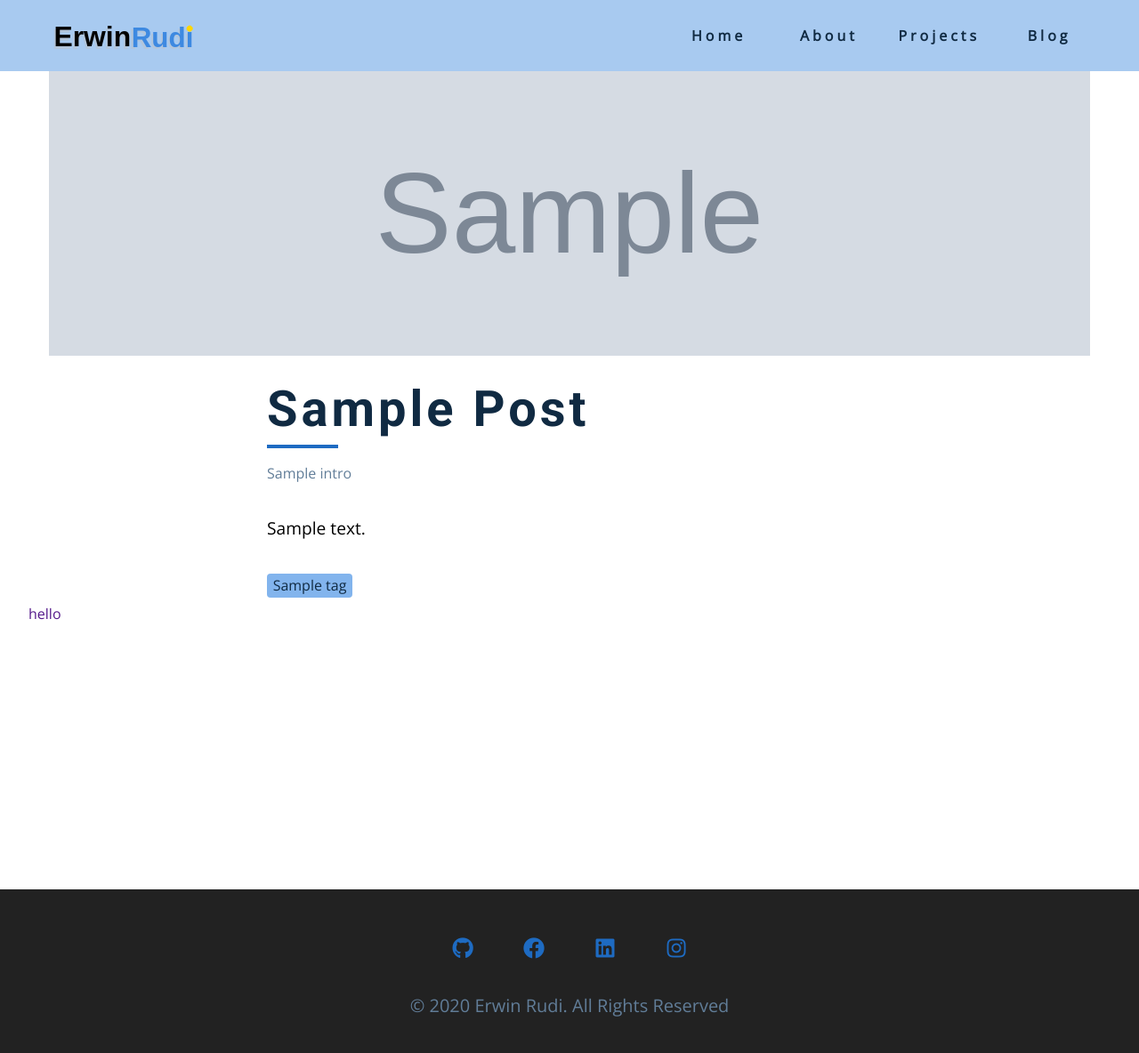
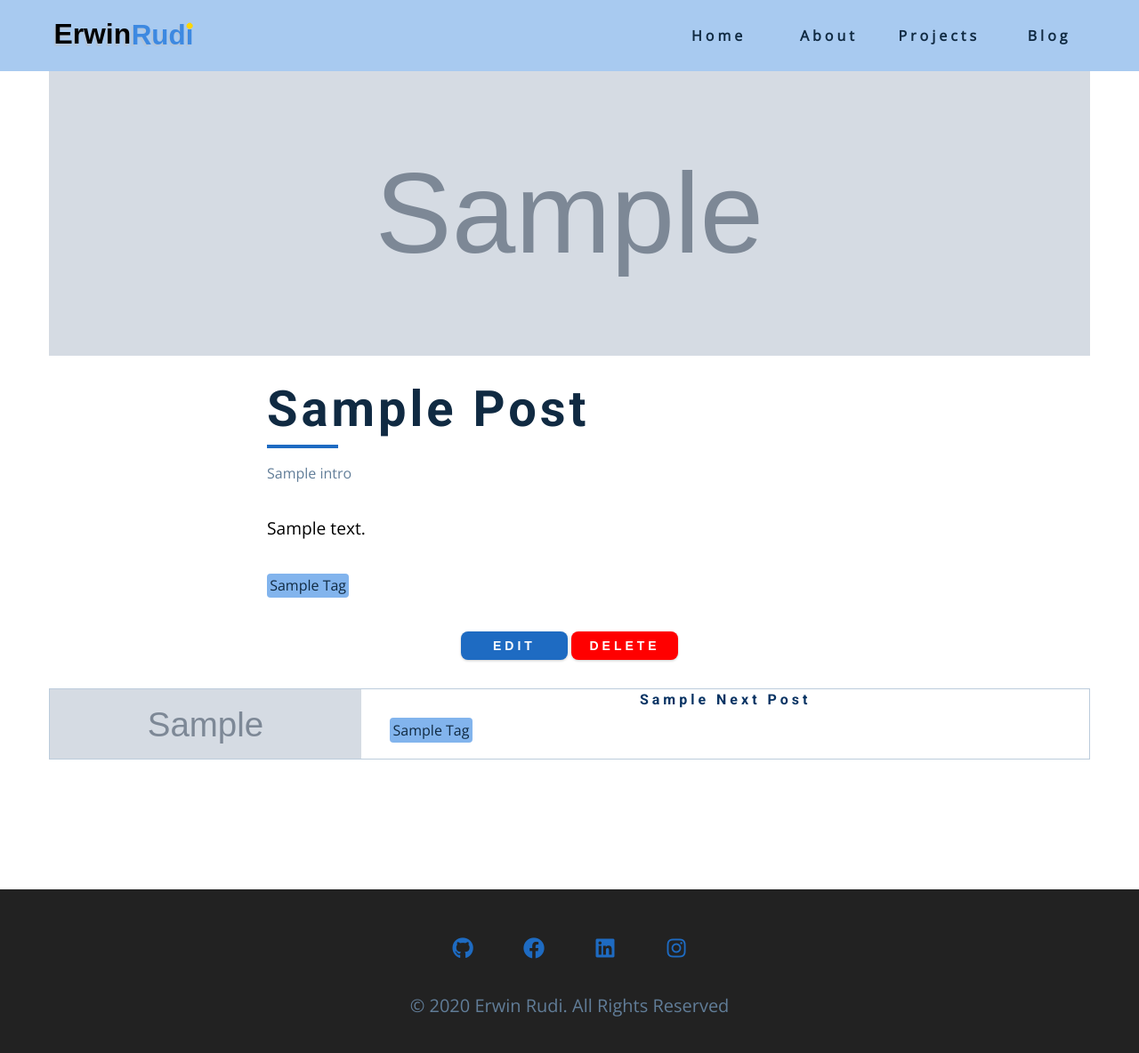
Before and after one commit to solinuck/portfolio, a Flask app: template portfolio_app/templates/blog/article.html in a window 1280 px wide. Shown: the whole page at 89% size. Run offline with Flask 2, Linux system fonts and the light colour scheme; the template is opened without the code that fills it: most values are stand-ins (such as "Sample title", 1, 10 or a date in 2020); grey boxes marked "Sample" are stand-in pictures.

Commit message:
better blog card structure and styling

```diff
--- a/portfolio_app/blog.py
+++ b/portfolio_app/blog.py
@@ -33,6 +33,7 @@ def bloglist_view():
     posts = [dict(post) for post in posts]
     for post in posts:
         post["tags"] = eval(post["tags"])
+        print(post["tags"])
     search_value = None
 
     if request.method == "POST":
@@ -170,7 +171,6 @@ def single_article_view(id, title):
 @login_required
 def update_view(id):
     post = get_post(id)
-    tags = eval(post["tags"])
 
     if request.method == "POST":
         title = request.form["title"]
@@ -221,7 +221,7 @@ def update_view(id):
             db.commit()
             return redirect(url_for("blog.bloglist_view"))
 
-    return render_template("blog/update.html", post=post, tags=tags)
+    return render_template("blog/update.html", post=post)
 
 
 @bp.route("<int:id>/delete")
--- a/portfolio_app/static/css/styles.css
+++ b/portfolio_app/static/css/styles.css
@@ -907,31 +920,30 @@ Tags
   left: 5rem;
 }
 
-.create-tag {
-  margin-top: 1rem;
-}
-
 .tags {
   text-align: center;
   margin: 0.4rem 0;
-  display: grid;
-  grid-template-columns: repeat(auto-fill, minmax(4rem, 6rem));
-  grid-gap: 0.7rem;
+  display: flex;
+  flex-wrap: wrap;
 }
 
 .tag {
-  padding: 0.1rem 0;
+  padding: 0.1rem 0.2rem;
   background: var(--clr-primary-9);
   border-radius: 0.25rem;
+  margin-right: 0.5rem;
   color: var(--clr-primary-6);
+  text-transform: capitalize;
 }
 
 .tag-back {
-  padding: 0.1rem 0;
+  padding: 0.1rem 0.2rem;
+  margin-right: 0.5rem;
   background: var(--clr-primary-3);
   color: var(--clr-primary-1);
   border-radius: 0.25rem;
   transition: var(--transition);
+  text-transform: capitalize;
 }
 
 .tag-back:hover {
@@ -1032,6 +1044,41 @@ Single Blog Article
   padding: 1rem 0;
   color: black;
   text-align: justify;
+}
+
+.article-footer {
+  display: grid;
+  max-width: 1170px;
+  margin: 2rem auto;
+  grid-template-columns: repeat(auto-fit, minmax(300px, 1fr));
+  grid-gap: 1rem 2rem;
+}
+
+.article-footer-card {
+  height: 5rem;
+  border: 1px solid var(--clr-grey-8);
+  display: grid;
+  grid-template-columns: 30% 1fr;
+}
+
+.article-footer-photo {
+  height: 100%;
+  width: 100%;
+  object-fit: cover;
+}
+
+.article-footer-img {
+  height: calc(5rem - 2px);
+  width: 100%;
+}
+
+.article-footer-info {
+  margin: 0.25rem 2rem;
+}
+
+.article-footer-info h4 {
+  text-align: center;
+  color: var(--clr-primary-1)
 }
 
 /* +++++++++++ About page +++++++++++ */
--- a/portfolio_app/static/js/app.js
+++ b/portfolio_app/static/js/app.js
@@ -49,14 +49,14 @@ if (addTagBtn) {
   const articleTags = document.querySelector(".article-tags");
   const tagText = document.querySelector(".tag-text");
   addTagBtn.addEventListener("click", function() {
-    if (articleTags.childNodes.length < 5) {
-      let input = document.createElement('input');
-      input.type = "text";
-      input.name = `tag-${articleTags.childNodes.length}`;
-      input.classList.add("tag");
-      articleTags.appendChild(input);
-      tagText.classList.remove("show");
-    }
+    // if (articleTags.childNodes.length < 5) {
+    let input = document.createElement('input');
+    input.type = "text";
+    input.name = `tag-${articleTags.childNodes.length}`;
+    input.classList.add("create-tag");
+    articleTags.appendChild(input);
+    tagText.classList.remove("show");
+    // }
   });
 
   deleteTagBtn.addEventListener("click", function() {
--- a/portfolio_app/templates/base.html
+++ b/portfolio_app/templates/base.html
@@ -20,7 +20,9 @@
     <div class="nav-center">
       <!-- nav header -->
       <div class="nav-header">
-        <img src="{{ config.IMAGES_PATH }}/logo.svg" class="nav-logo" alt="nav logo">
+        <a href="/">
+          <img src="{{ config.IMAGES_PATH }}/logo.svg" class="nav-logo" alt="nav logo">
+        </a>
         <button class="nav-btn" id="nav-btn">
           <i class="fas fa-bars"></i>
         </button>
--- a/portfolio_app/templates/blog/article.html
+++ b/portfolio_app/templates/blog/article.html
@@ -18,22 +18,51 @@
           <a href="#" class="tag">{{tag}}</a>
         {% endfor %}
       </div>
+
     </article>
-    <!-- <form action="{{ url_for('blog.delete_view', id=post['id']) }}">
+    <form action="{{ url_for('blog.delete_view', id=post['id']) }}">
     <div class="center ">
       <button class="btn btn-center" type="submit" formaction="{{ url_for('blog.update_view', id=post['id']) }}"> Edit </button>
       <button class="btn danger btn-center" type="submit" onclick="return confirm('Are you sure?');"> Delete </button>
     </div>
-    </form> -->
+    </form>
     <div class="article-footer">
       {% if prev_post %}
         <div class="article-footer-card">
-          <a href="">hello</a>
+          <div class="article-footer-img">
+            <a href="{{ url_for('blog.single_article_view', id=prev_post['id'], title=prev_post['title']| lower | replace(" ", "-")) }}">
+              <img class="article-footer-photo" src="{{ config['IMAGE_UPLOADS_REL'] }}/{{ prev_post['imagename'] }}" alt="">
+            </a>
+          </div>
+          <div class="article-footer-info">
+            <a href="{{ url_for('blog.single_article_view', id=prev_post['id'], title=prev_post['title']| lower | replace(" ", "-")) }}">
+              <h4>{{prev_post["title"]}}</h4>
+            </a>
+            <div class="tags">
+              {% for tag in prev_post["tags"] %}
+                <a href="#" class="tag">{{tag}}</a>
+              {% endfor %}
+            </div>
+          </div>
         </div>
       {% endif %}
       {% if next_post %}
         <div class="article-footer-card">
-          <a href="">hello</a>
+          <div class="article-footer-img">
+            <a href="{{ url_for('blog.single_article_view', id=next_post['id'], title=next_post['title']| lower | replace(" ", "-")) }}">
+              <img class="article-footer-photo" src="{{ config['IMAGE_UPLOADS_REL'] }}/{{ next_post['imagename'] }}" alt="">
+            </a>
+          </div>
+          <div class="article-footer-info">
+            <a href="{{ url_for('blog.single_article_view', id=next_post['id'], title=next_post['title']| lower | replace(" ", "-")) }}">
+              <h4>{{next_post["title"]}}</h4>
+            </a>
+            <div class="tags">
+              {% for tag in next_post["tags"] %}
+                <a href="#" class="tag">{{tag}}</a>
+              {% endfor %}
+            </div>
+          </div>
         </div>
       {% endif %}
 
--- a/portfolio_app/templates/blog/update.html
+++ b/portfolio_app/templates/blog/update.html
@@ -47,9 +47,9 @@
           <div class="tag-field">
             <span class="tag-text">Add at least one Tag</span>
             <div class="article-tags">
-              {% for tag in tags %}
+              {%- for tag in post["tags"] -%}
               <input class="create-tag" name="tag-0" id="tag" value="{{ request.form['tags'] or tag }}">
-              {% endfor %}
+              {%- endfor -%}
             </div>
           </div>
         </div>
```
Also changed, not shown: other parts of portfolio_app/static/css/styles.css (+32 -19 lines), portfolio_app/templates/blog/bloglist.html (+9 -8 lines), portfolio_app/templates/home/index.html (+11 -5 lines), portfolio_app/static/images/blog_uploads/project-4.jpeg (added).
